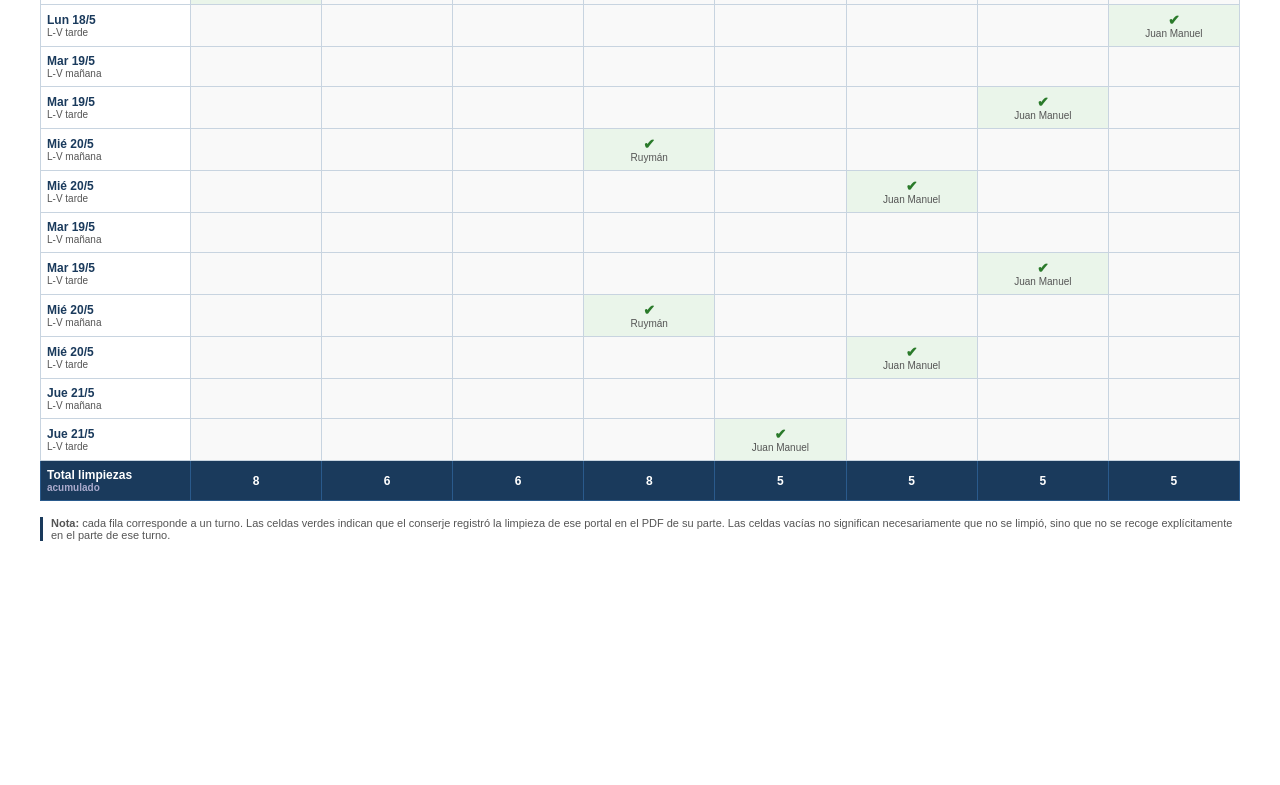
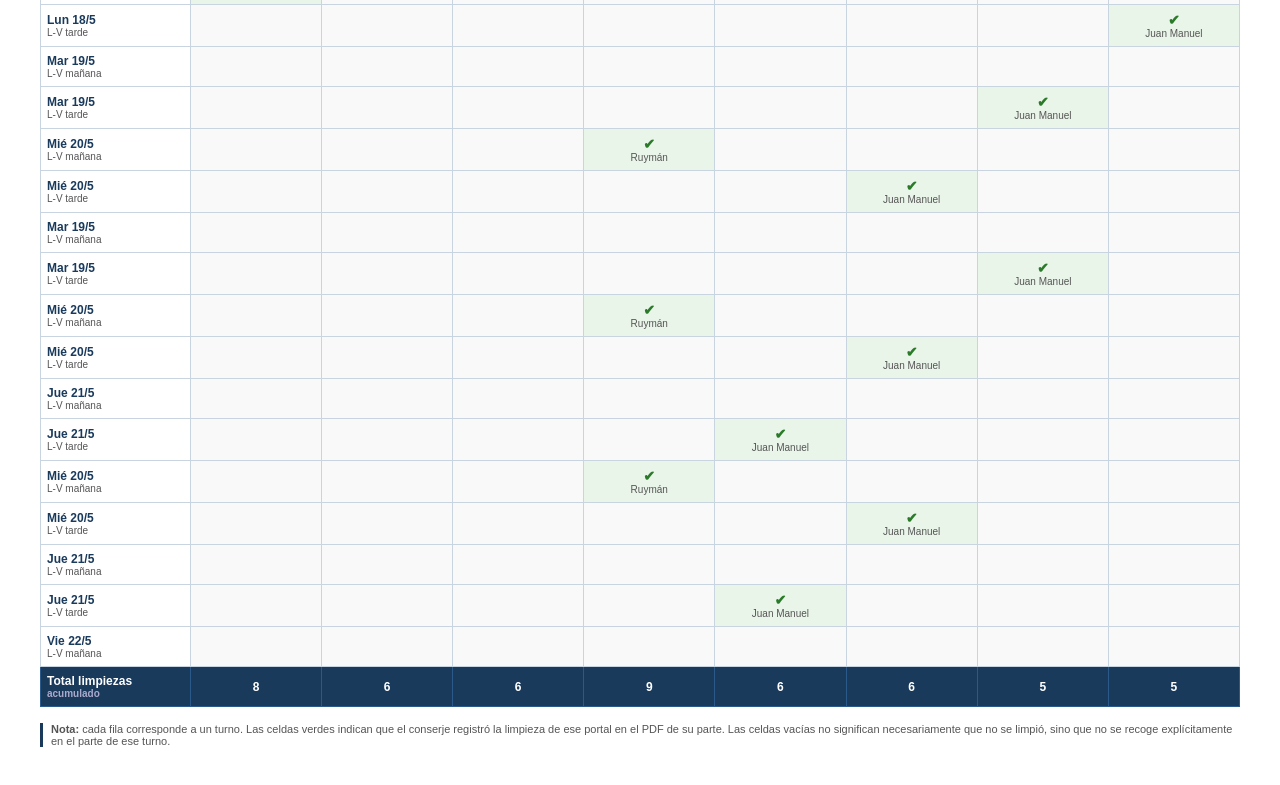
Before and after one commit to rgrpublicidad/ferrer-portales, a website: page index.html in a window 1280 px wide. Shown: the part 1215-2000 px from the top of the page. Before the commit the page ends 1796 px from the top, so only its background shows below. Drawn offline with Linux system fonts and the light colour scheme.

Commit message:
Actualización automática 23/05/2026 (+5 partes)

```diff
--- a/index.html
+++ b/index.html
@@ -25,7 +25,7 @@
 <body>
 
 <h1>Recuento de limpieza por portal - Edificio Ferrer y Perdomo</h1>
-<p class="subtitulo">Fuente: PDFs adjuntos a los partes de conserje@ferreryperdomo.com &nbsp;|&nbsp; Actualizado: 22/05/2026 (auto)</p>
+<p class="subtitulo">Fuente: PDFs adjuntos a los partes de conserje@ferreryperdomo.com &nbsp;|&nbsp; Actualizado: 23/05/2026 (auto)</p>
 
 <table>
   <thead>
@@ -483,14 +483,75 @@
       <td class="vacio"></td>
     </tr>
 
+
+    <tr>
+      <td class="col-fecha"><span class="semana-label">Mié 20/5</span><br><small>L-V mañana</small></td>
+      <td class="vacio"></td>
+      <td class="vacio"></td>
+      <td class="vacio"></td>
+      <td class="limpio"><span class="ok">✔</span><small>Ruymán</small></td>
+      <td class="vacio"></td>
+      <td class="vacio"></td>
+      <td class="vacio"></td>
+      <td class="vacio"></td>
+    </tr>
+
+    <tr>
+      <td class="col-fecha"><span class="semana-label">Mié 20/5</span><br><small>L-V tarde</small></td>
+      <td class="vacio"></td>
+      <td class="vacio"></td>
+      <td class="vacio"></td>
+      <td class="vacio"></td>
+      <td class="vacio"></td>
+      <td class="limpio"><span class="ok">✔</span><small>Juan Manuel</small></td>
+      <td class="vacio"></td>
+      <td class="vacio"></td>
+    </tr>
+
+    <tr>
+      <td class="col-fecha"><span class="semana-label">Jue 21/5</span><br><small>L-V mañana</small></td>
+      <td class="vacio"></td>
+      <td class="vacio"></td>
+      <td class="vacio"></td>
+      <td class="vacio"></td>
+      <td class="vacio"></td>
+      <td class="vacio"></td>
+      <td class="vacio"></td>
+      <td class="vacio"></td>
+    </tr>
+
+    <tr>
+      <td class="col-fecha"><span class="semana-label">Jue 21/5</span><br><small>L-V tarde</small></td>
+      <td class="vacio"></td>
+      <td class="vacio"></td>
+      <td class="vacio"></td>
+      <td class="vacio"></td>
+      <td class="limpio"><span class="ok">✔</span><small>Juan Manuel</small></td>
+      <td class="vacio"></td>
+      <td class="vacio"></td>
+      <td class="vacio"></td>
+    </tr>
+
+    <tr>
+      <td class="col-fecha"><span class="semana-label">Vie 22/5</span><br><small>L-V mañana</small></td>
+      <td class="vacio"></td>
+      <td class="vacio"></td>
+      <td class="vacio"></td>
+      <td class="vacio"></td>
+      <td class="vacio"></td>
+      <td class="vacio"></td>
+      <td class="vacio"></td>
+      <td class="vacio"></td>
+    </tr>
+
     <tr class="totales">
       <td class="col-fecha" style="color:#fff">Total limpiezas<br><small style="color:#aac">acumulado</small></td>
       <td>8</td>
       <td>6</td>
       <td>6</td>
-      <td>8</td>
-      <td>5</td>
-      <td>5</td>
+      <td>9</td>
+      <td>6</td>
+      <td>6</td>
       <td>5</td>
       <td>5</td>
     </tr>
```
